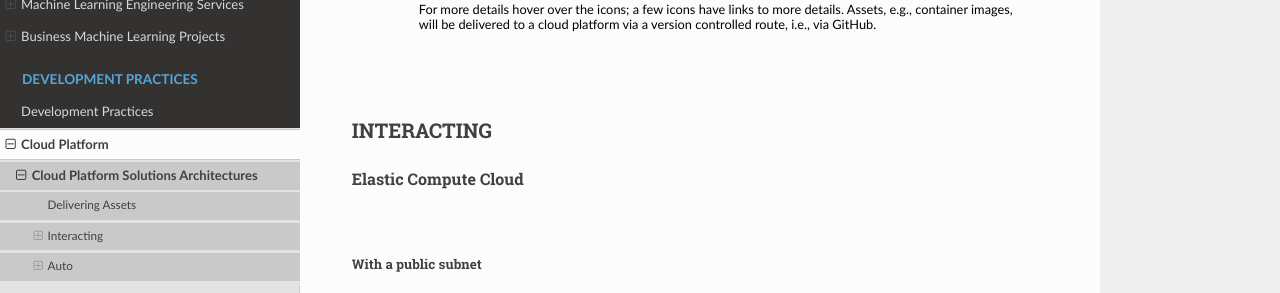
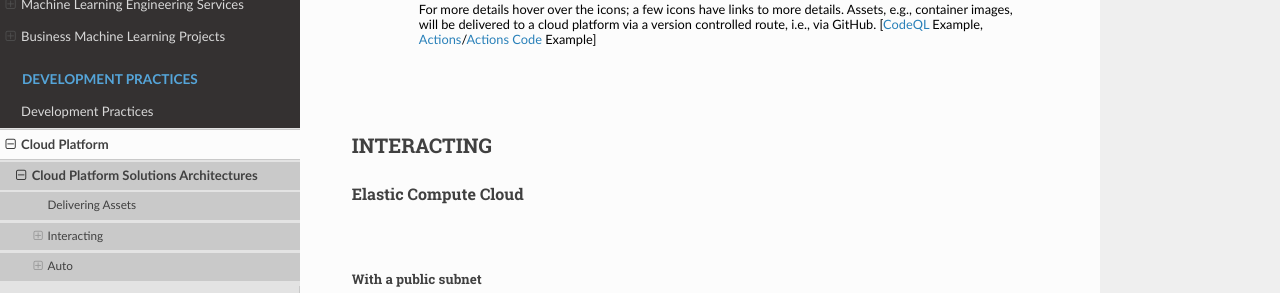
Before and after one commit to thereferences/practice, a Sphinx documentation site: the page built from docs/source/development/cloud/architectures.md, in a window 1280 px wide and 900 px high, scrolled down 744 px, cut to the strip 256-549 px from the top of the window. Built offline with Sphinx 7.4.7 and the Read the Docs theme 2.0.0, drawn with Linux system fonts in a browser that asks for light colours.

Commit message:
Update docs/source/development/cloud/architectures.md

```diff
--- a/docs/source/development/cloud/architectures.md
+++ b/docs/source/development/cloud/architectures.md
@@ -20,7 +20,12 @@
         src="../../../../../assets/beforehand.html"></iframe>
 <figure>
 <figcaption>For more details hover over the icons; a few icons have links to more details.  Assets, e.g.,
-container images, will be delivered to a cloud platform via a version controlled route, i.e., via GitHub.</figcaption>
+container images, will be delivered to a cloud platform via a version controlled route, i.e., via GitHub. [<a
+href="https://github.com/enqueter/pollutants/actions/runs/8443640990/job/23127661393" target="_blank">CodeQL</a> Example, <a
+href="https://github.com/enqueter/pollutants/actions/runs/8443640949" target="_blank">Actions</a>/<a
+href="https://github.com/enqueter/pollutants/actions/runs/8443640949/workflow" target="_blank">Actions Code</a>
+Example]
+</figcaption>
 </figure>
 
 <br>
```
